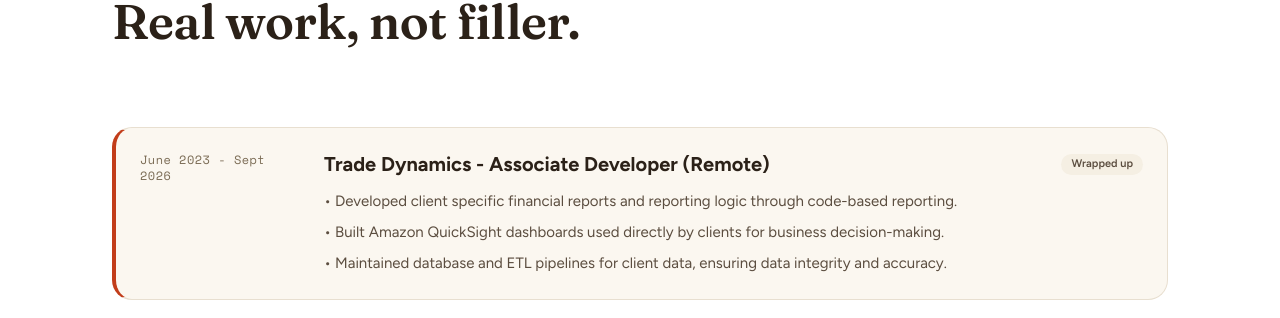
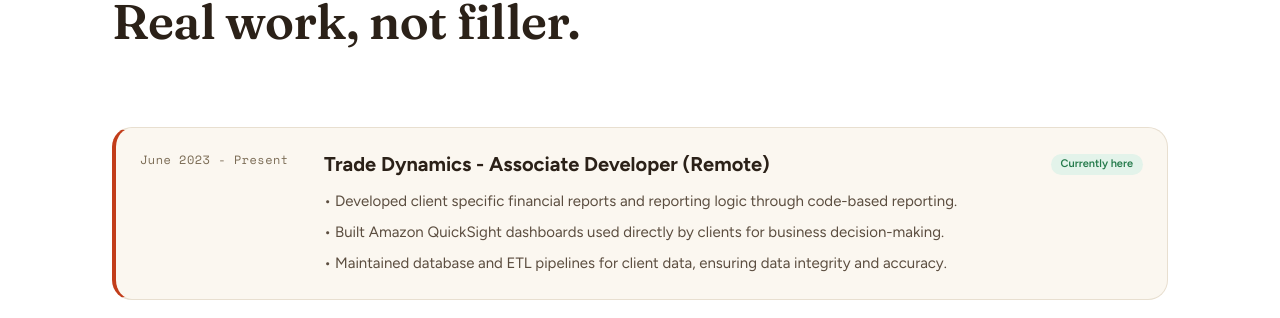
Before and after one commit to tsujintsujin/portfolio, a Next.js app: page / in a window 1280 px wide. Shown: the part 924-1242 px from the top of the page. Built offline with nearby package versions, Linux system fonts and the light colour scheme.

Commit message:
fix(experience): show Trade Dynamics as current role
Date was 'June 2023 - Sept 2026' with a 'Wrapped up' badge; the role is ongoing.

Co-Authored-By: Claude Opus 5 <noreply@anthropic.com>

```diff
--- a/components/sections/Experience.tsx
+++ b/components/sections/Experience.tsx
@@ -4,9 +4,9 @@ import { motion } from "framer-motion";
 
 const experiences = [
   {
-    date: "June 2023 - Sept 2026",
+    date: "June 2023 - Present",
     title: "Trade Dynamics - Associate Developer (Remote)",
-    status: "COMPLETE",
+    status: "ACTIVE",
     items: [
       "Developed client specific financial reports and reporting logic through code-based reporting.",
       "Built Amazon QuickSight dashboards used directly by clients for business decision-making.",
```
